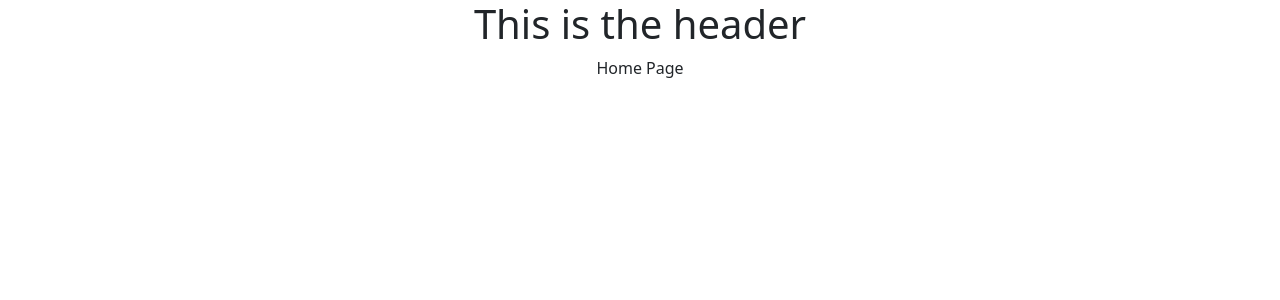
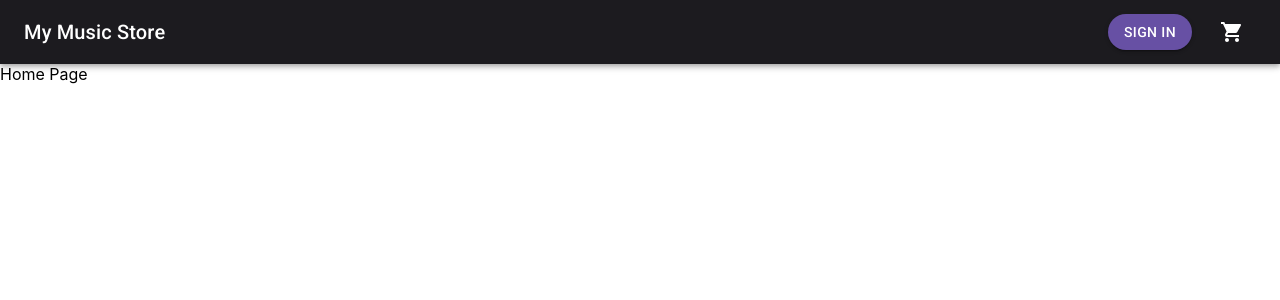
Before and after one commit to Adrusselljr/music-store-frontend, a React (Create React App) app in the folder client/: page / in a window 1280 px wide. Shown: the top 300 px of the page. Built offline with nearby package versions, Linux system fonts and the light colour scheme.

Commit message:
created header and themeProvidor

```diff
--- a/client/package.json
+++ b/client/package.json
@@ -3,6 +3,10 @@
   "version": "0.1.0",
   "private": true,
   "dependencies": {
+    "@emotion/react": "^11.9.0",
+    "@emotion/styled": "^11.8.1",
+    "@mui/icons-material": "^5.8.2",
+    "@mui/material": "^5.8.2",
     "@testing-library/jest-dom": "^5.16.4",
     "@testing-library/react": "^13.3.0",
     "@testing-library/user-event": "^13.5.0",
--- a/client/public/index.html
+++ b/client/public/index.html
@@ -24,6 +24,10 @@
       work correctly both with client-side routing and a non-root public URL.
       Learn how to configure a non-root public URL by running `npm run build`.
     -->
+    <link
+      rel="stylesheet"
+      href="https://fonts.googleapis.com/css?family=Roboto:300,400,500,700&display=swap"
+    />
     <title>React App</title>
   </head>
   <body>
--- a/client/src/App.jsx
+++ b/client/src/App.jsx
@@ -1,15 +1,17 @@
 import React from 'react'
 import Layout from './componenets/Layout'
-import './App.css'
-import 'bootstrap/dist/css/bootstrap.min.css'
+import CustomThemeProvider from './componenets/CustomThemeProvider'
 
 function App() {
+    // return "hi"
     return (
-        <div className='App'>
+        <div>
 
-            <Layout>
-                Home Page
-            </Layout>
+            <CustomThemeProvider>
+                <Layout>
+                    Home Page
+                </Layout>
+            </CustomThemeProvider>
 
         </div>
     )
--- /dev/null
+++ b/client/src/componenets/CustomThemeProvider.jsx
@@ -0,0 +1,38 @@
+import { createTheme, ThemeProvider } from '@mui/material'
+
+const Purple = '#6750A4'
+const Black = '#1C1B1F'
+
+const Theme = createTheme({
+    palette:{
+        primary: {
+            main: Purple
+        },
+        secondary: {
+            main: Black
+        }
+    },
+    components: {
+        MuiButton: {
+            styleOverrides: {
+                root: {
+                    borderRadius: '25px'
+                }
+            }
+        }
+    }
+})
+
+const CustomThemeProvider = props => {
+    const { children } = props
+
+    return (
+        <ThemeProvider theme={ Theme }>
+            { children }
+        </ThemeProvider>
+    )
+
+
+}
+
+export default CustomThemeProvider
--- /dev/null
+++ b/client/src/componenets/Header.jsx
@@ -0,0 +1,38 @@
+import React from 'react'
+import AppBar from '@mui/material/AppBar';
+import Toolbar from '@mui/material/Toolbar';
+import Typography from '@mui/material/Typography';
+import IconButton from '@mui/material/IconButton';
+import ShoppingCartIcon from '@mui/icons-material/ShoppingCart';
+import Button from '@mui/material/Button';
+import { Box } from '@mui/system'
+
+const Header = () => {
+    return (
+        <div>
+
+            <AppBar position="static" color='secondary'>
+                <Toolbar>
+                <Typography variant="h6" component="div" sx={{ flexGrow: 1 }}>
+                    My Music Store
+                </Typography>
+                <Box mr={2}>
+                    <Button variant="contained" color="primary">Sign In</Button>
+                </Box>
+                <IconButton
+                    size="large"
+                    aria-label="account of current user"
+                    aria-controls="menu-appbar"
+                    aria-haspopup="true"
+                    color="inherit"
+                >
+                <ShoppingCartIcon />
+                </IconButton>
+                </Toolbar>
+            </AppBar>
+
+        </div>
+    )
+}
+
+export default Header
--- a/client/src/componenets/Layout.jsx
+++ b/client/src/componenets/Layout.jsx
@@ -1,6 +1,5 @@
 import React from 'react'
-import '../App.css'
-import 'bootstrap/dist/css/bootstrap.min.css'
+import Header from './Header'
 
 const Layout = props => {
     const { children } = props
@@ -8,7 +7,7 @@
     return (
         <div>
 
-            <header><h1>This is the header</h1></header>
+            <Header />
 
             <div>
                 {children}
```
Also changed, not shown: 1 other file (tests, documents, lock files or other folders).
